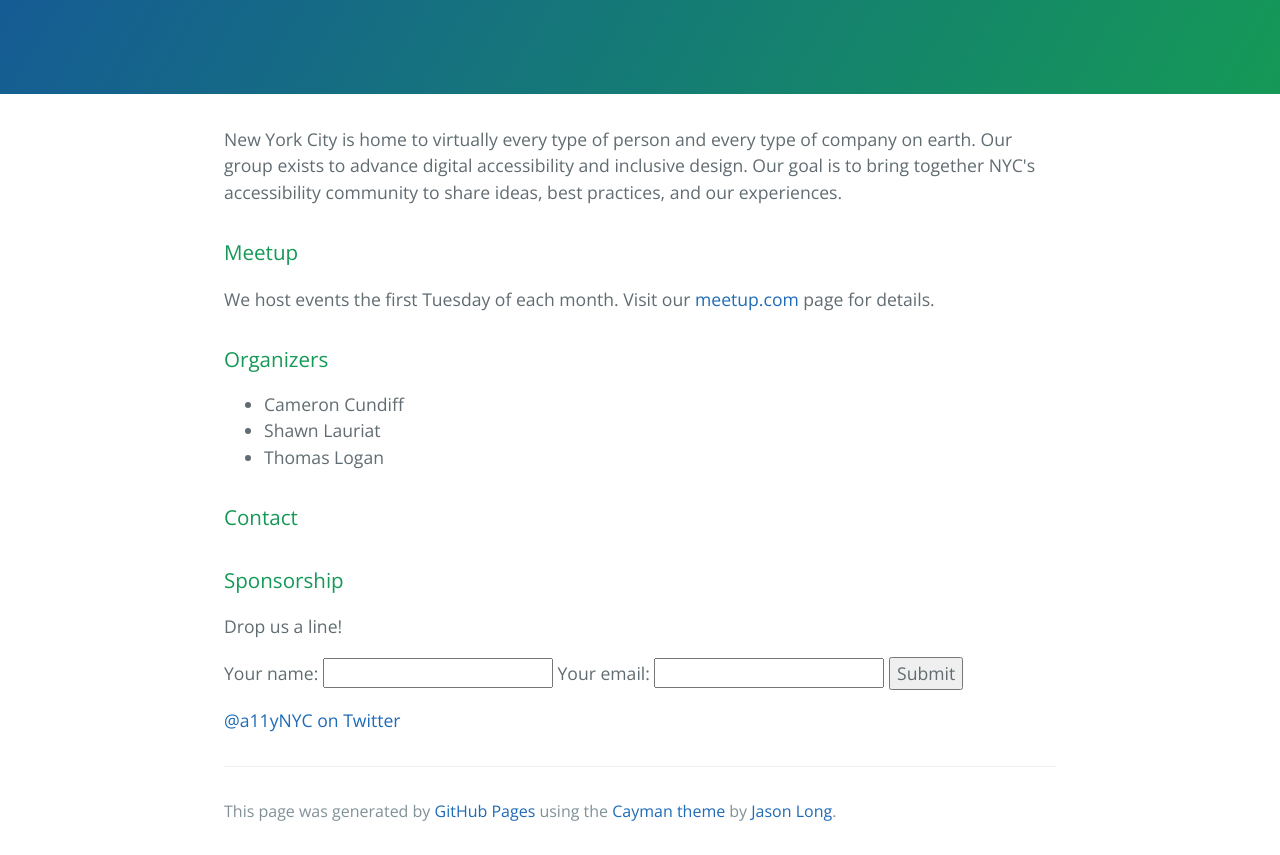
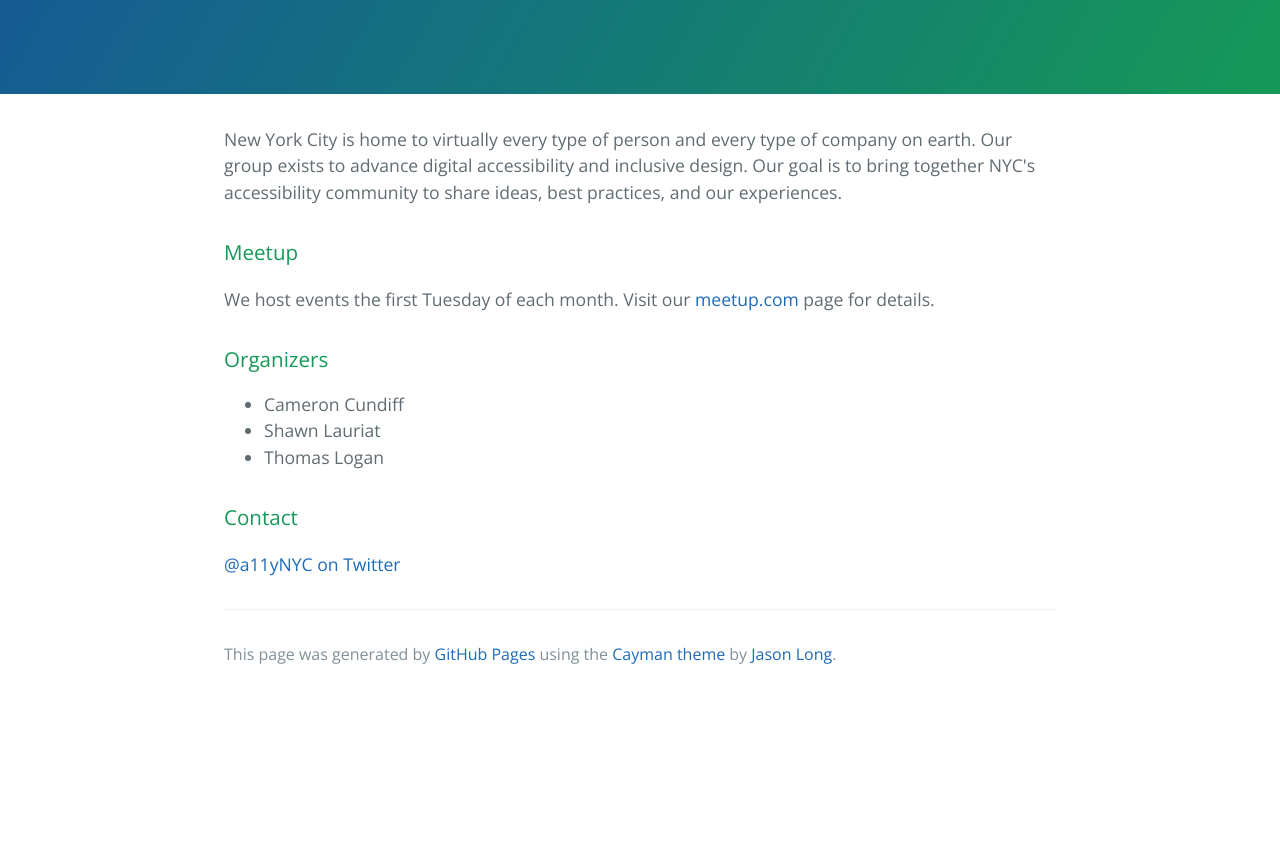
Before and after one commit to a11ynyc/a11ynyc, a plain HTML site: page index.html in a window 1280 px wide. Shown: the part 176-1031 px from the top of the page. After the commit the page ends 874 px from the top, so only its background shows below. Drawn offline with nearby package versions, Linux system fonts and the light colour scheme.

Commit message:
Remove contact form.

```diff
--- a/index.html
+++ b/index.html
@@ -35,17 +35,6 @@
 <h3>
 <a id="contact" class="anchor" href="#contact" aria-hidden="true"><span class="octicon octicon-link"></span></a>Contact</h3>
 
-<h3>Sponsorship</h3>
-
-<p>Drop us a line!</p>
-
-<form accept-charset="UTF-8" action="https://formkeep.com/f/db729a808892" method="POST">
-  <input type="hidden" name="utf8" value="✓">
-  <label>Your name: <input type="text" name="name"></label>
-  <label>Your email: <input type="email" name="email"></label>
-  <button type="submit">Submit</button>
-</form>
-
 <p><a href="https://twitter.com/a11yNYC">@a11yNYC on Twitter</a></p>
 
       <footer class="site-footer">
```
